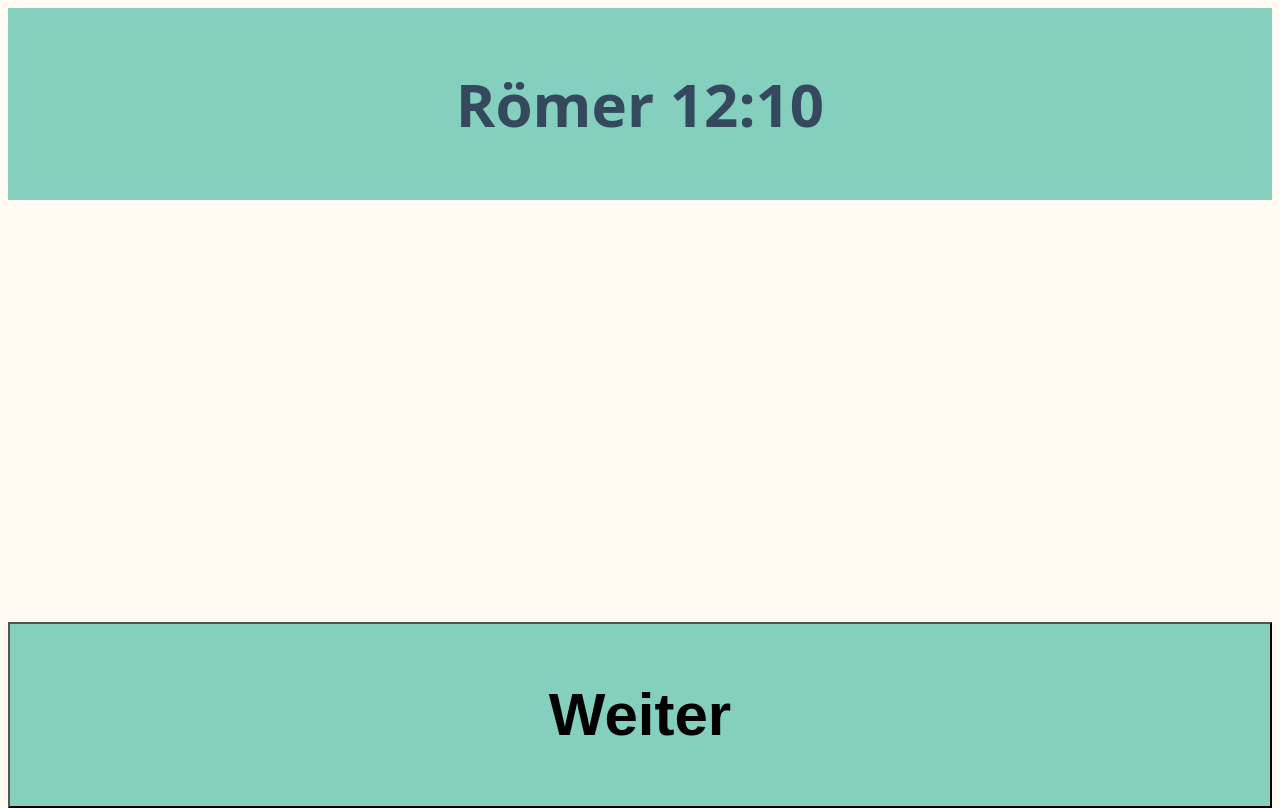
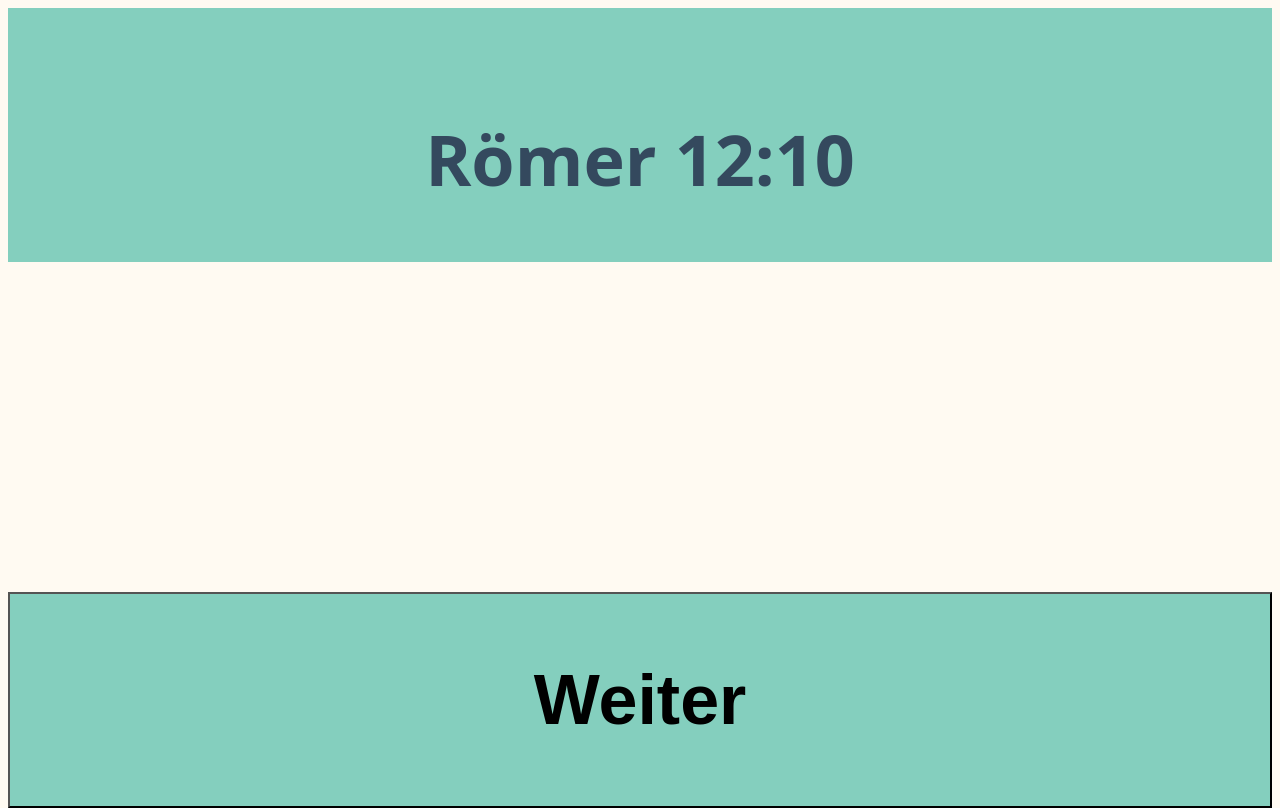
Before and after one commit to SuzanaK/bible_verse_learning, a plain HTML site: page index.html in a window 1280 px wide. Drawn offline with Linux system fonts and the light colour scheme.

Commit message:
kleinigkeit

```diff
--- a/index.html
+++ b/index.html
@@ -26,6 +26,7 @@ body {
 
 header {
   padding: 2rem;
+  padding-top: 5rem;
   text-align: center;
   background: #84CFBE;
   align-items: center;
@@ -38,7 +39,7 @@ header {
 
 h1 {
 	text-align: center;
-	font-size: 60px;
+	font-size: 70px;
   vertical-align: middle;
 
 }
@@ -46,6 +47,7 @@ h1 {
 main {
   background: #FFFAF2;
   font-size: 50px;
+  padding: 4rem;
 }
 
 footer {
@@ -59,7 +61,7 @@ button {
 	width: 100%;
 	height: 100%;
 	text-align: center;
-	font-size: 60px;
+	font-size: 70px;
   font-weight: bold;
   border-radius: 0px;
   line-height: 3em;
--- a/text_learning.js
+++ b/text_learning.js
@@ -45,7 +45,7 @@ function getTextUntilNextNoun(words, i) {
 	}
 	const nextNoun = words[nextNounIndex];
 	const wordsToShow = words.slice(0, nextNounIndex);
-	const textToShow = wordsToShow.join(' ') + ' ' + nextNoun[0] + '...';
+	const textToShow = wordsToShow.join(' ') + ' ' + nextNoun[0] + '_'.repeat(nextNoun.length - 1);
 
 	result.textToShow = textToShow;
 	result.currentNoun = nextNoun;
```
Lines whose indentation alone changed are shown as unchanged.
